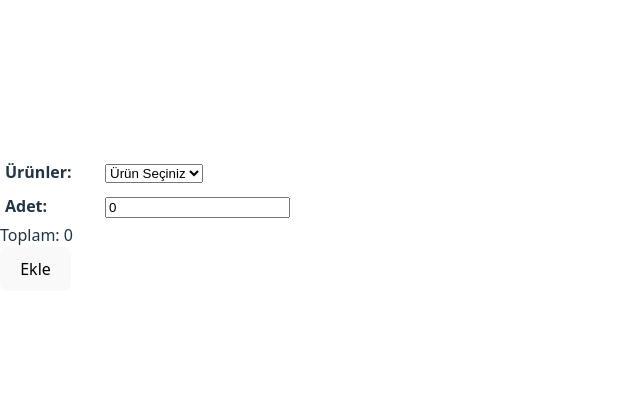
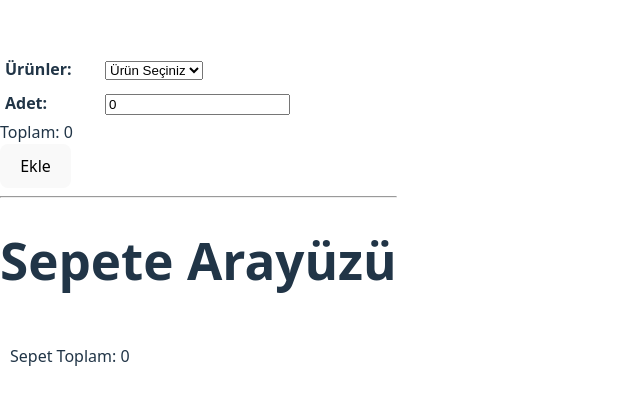
Before and after one commit to neominalsolutions/browser-routing-with-react-app, a React (Vite) app: page / in a window 1280 px wide. Shown: the part 177-582 px from the top of the page, without its empty margins (0-640 px from the left). Built offline with nearby package versions, Linux system fonts and the light colour scheme.

Commit message:
Cart Component Son Güncelleme

```diff
--- a/src/components/cart.component.tsx
+++ b/src/components/cart.component.tsx
@@ -100,6 +100,30 @@ function CartComponent() {
 				<div>
 					<button onClick={addItem}>Ekle</button>
 				</div>
+
+				<hr></hr>
+				<h1>Sepete Arayüzü</h1>
+
+				<div style={{ padding: 5, margin: 5 }}>
+					{cartItems.map((item) => {
+						return (
+							<div
+								style={{
+									backgroundColor: 'purple',
+									color: 'whitesmoke',
+									padding: 10,
+									borderRadius: 5,
+								}}
+								key={item.productid}
+							>
+								{item.name} x {item.quantity}
+								<button style={{ padding: 2, margin: 2 }}>Çıkar</button>
+							</div>
+						);
+					})}
+
+					<p>Sepet Toplam: 0</p>
+				</div>
 			</div>
 		</>
 	);
```
